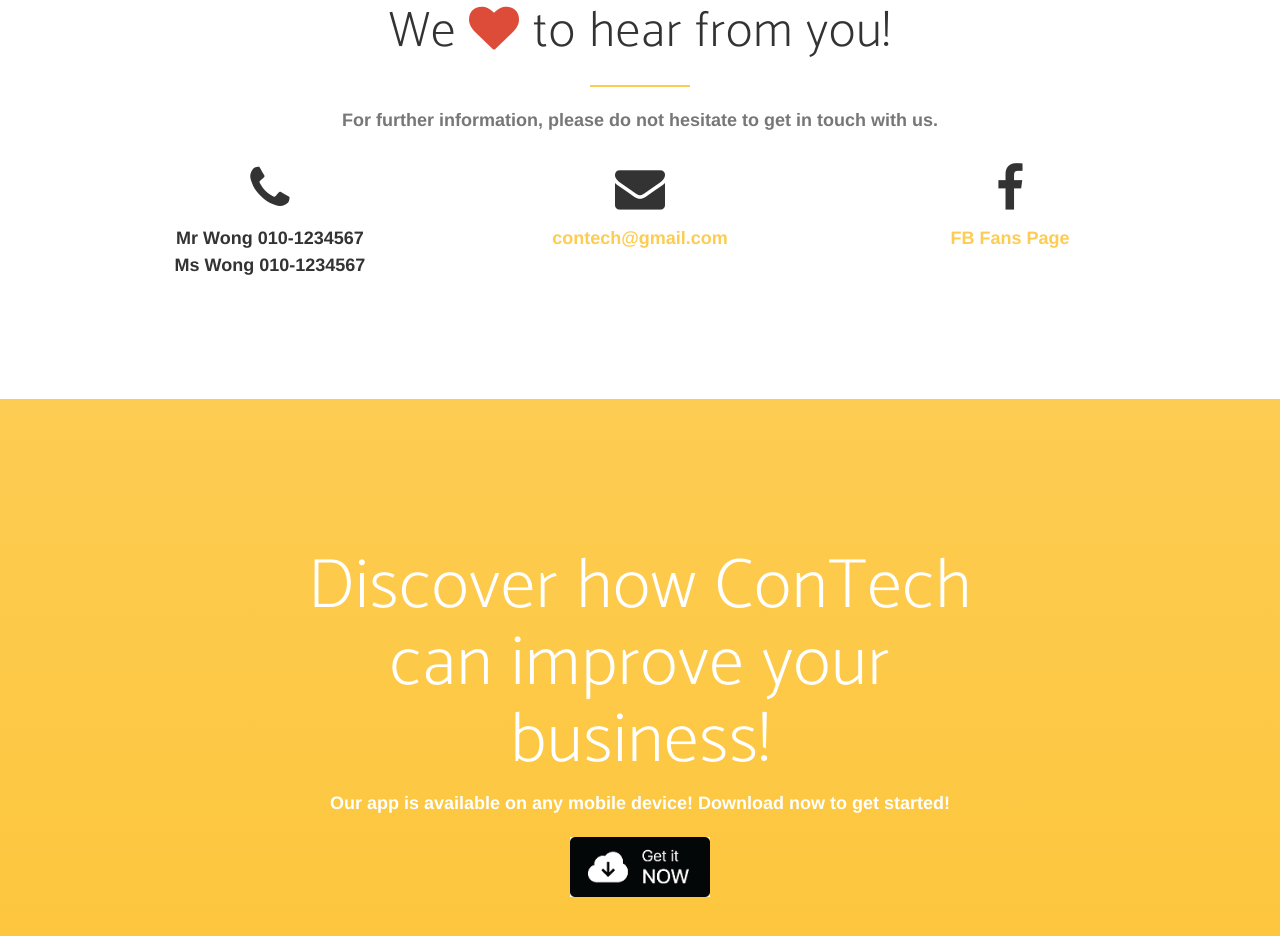
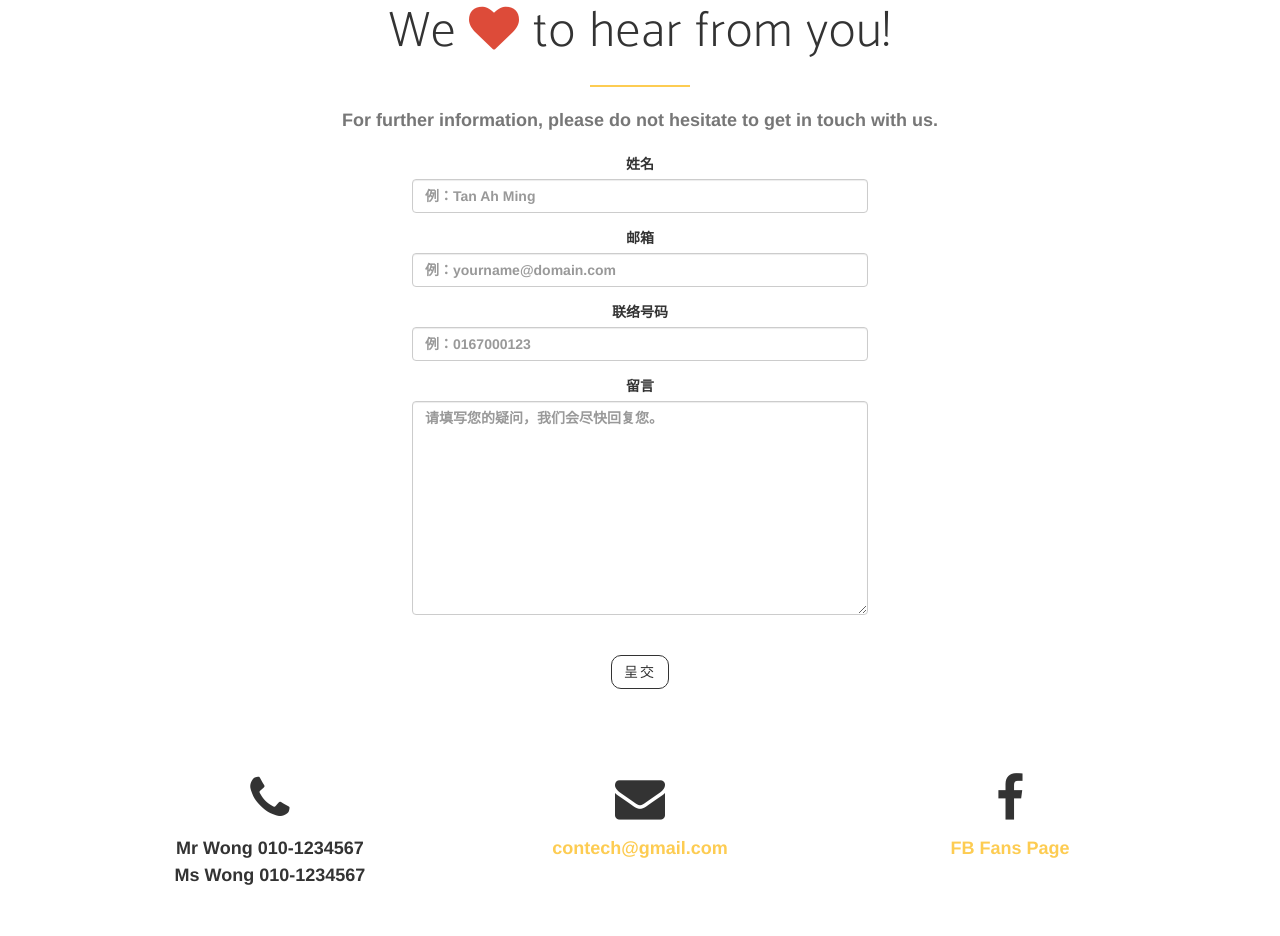
Before and after one commit to Rachael97/Contech-Landing-Page, a website: page admin.html in a window 1280 px wide. Shown: the part 4855-5791 px from the top of the page. Drawn offline with nearby package versions, Linux system fonts and the light colour scheme; a web font is replaced by a local one.

Commit message:
add contact form

```diff
--- a/admin.html
+++ b/admin.html
@@ -122,6 +122,11 @@
 
 	 .form-section h5 {
 		padding-left: 20px;
+	 }
+
+	 .contact-form {
+		width: 40%;
+		display: inline-block;
 	 }
 
 	</style>
@@ -420,6 +425,29 @@
                 </div>
             </div>
 
+			<form id="enquiryForm" class="contact-form" method="post" action="contact.php">
+				<div class="form-group">
+					<label for="enquiryName">姓名</label>
+					<input id="enquiryName" name="enquiryName" class="form-control" placeholder="例：Tan Ah Ming">
+				</div>
+				<div class="form-group">
+					<label for="enquiryEmail">邮箱</label>
+					<input type="email" id="enquiryEmail" name="enquiryEmail" class="form-control" placeholder="例：yourname@domain.com">
+				</div>
+				<div class="form-group">
+					<label for="enquiryTel">联络号码</label>
+					<input id="enquiryTel" name="enquiryTel" class="form-control" placeholder="例：0167000123">
+				</div>
+				<div class="form-group">
+					<label for="enquiryMessage">留言</label>
+					<textarea id="enquiryMessage" name="enquiryMessage" class="form-control" rows="10" placeholder="请填写您的疑问，我们会尽快回复您。"></textarea>
+				</div>
+				<div class="form-group">
+					<button type="submit" class="btn btn-default" style="border-radius:10px; margin-bottom:60px; outline:0;">呈交</button>
+				</div>
+
+			</form>
+
             <div class="col-md-12">
 				<div class="col-md-4">
 					<div class="contact-icon">
@@ -491,7 +519,7 @@
 												</div>
 												<div class="form-group">
 													<label for="companyEmail">公司邮箱*</label>
-													<input id="companyEmail" name="companyEmail" class="form-control" placeholder="例：yourname@domain.com">
+													<input  type="email" id="companyEmail" name="companyEmail" class="form-control" placeholder="例：yourname@domain.com">
 												</div>
 												<div class="form-group">
 													<label for="companyTel">公司联络号码*</label>
@@ -563,7 +591,7 @@
 												</div>
 												<div class="form-group">
 													<label for="customerEmail">邮箱*</label>
-													<input id="customerEmail" name="customerEmail" class="form-control" placeholder="例：yourname@domain.com">
+													<input type="email" id="customerEmail" name="customerEmail" class="form-control" placeholder="例：yourname@domain.com">
 												</div>
 												<div class="form-group">
 													<label for="customerTel">联络号码*</label>
```
Also changed, not shown: manager.html (+30 -2 lines), sales.html (+30 -2 lines).
